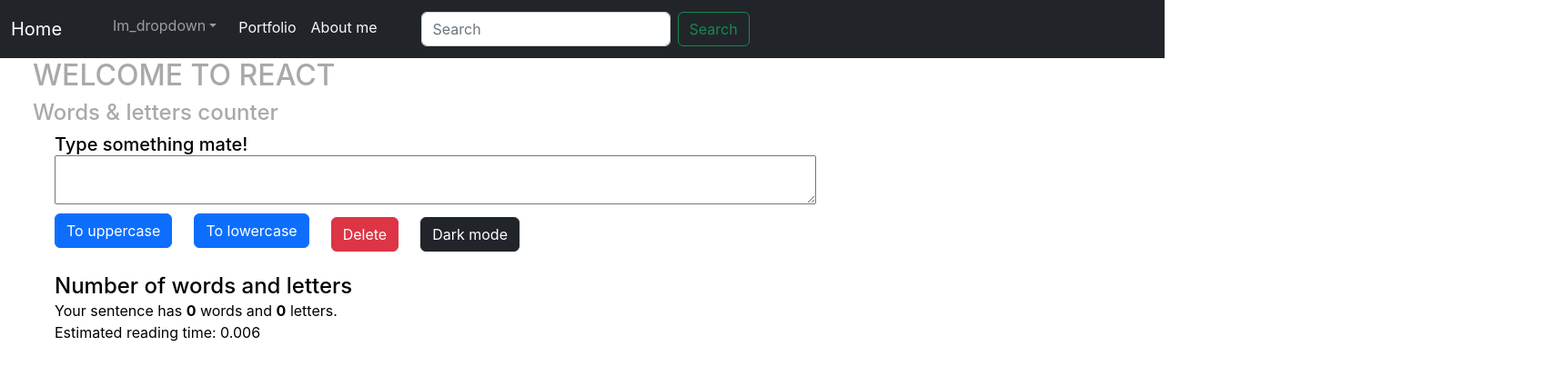
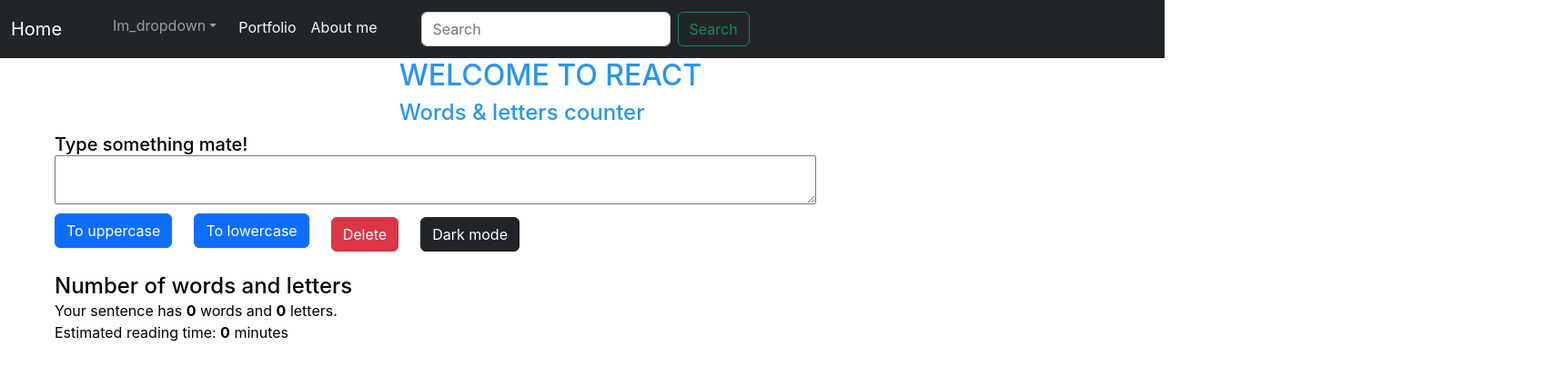
Before and after one commit to venkateshnani14/Reactjs-001, a React (Create React App) app: page / in a window 1280 px wide. Shown: the top 414 px of the page at 91% size, 1719 px wide, since content can reach past the window. Built offline with nearby package versions, Linux system fonts and the light colour scheme.

Commit message:
made changes

```diff
--- a/public/index.html
+++ b/public/index.html
@@ -7,7 +7,7 @@
     <meta name="theme-color" content="#000000" />
     <meta
       name="description"
-      content="This is a simple daily tasks web-app where you can signup and create your own list of things to do. "
+      content="This is a simple website that helps in calculating the approximate reading time of a given text,calculates number of words and letters in it,converts it from uppercase to lowercase , lowercase to uppercase.Site is still under development "
     />
     <link rel="apple-touch-icon" href="%PUBLIC_URL%/logo192.png" />
     <link href="https://cdn.jsdelivr.net/npm/bootstrap@5.2.3/dist/css/bootstrap.min.css" rel="stylesheet" integrity="sha384-rbsA2VBKQhggwzxH7pPCaAqO46MgnOM80zW1RWuH61DGLwZJEdK2Kadq2F9CUG65" crossorigin="anonymous">
--- a/src/App.css
+++ b/src/App.css
@@ -45,4 +45,5 @@
   margin-bottom: 14px;
   justify-content: center;
 }
-@media(max-width:500px){.mainone{width: 100vw;} #h2{color: rgb(43, 149, 236);font-size: x-large};#h2_2{color: darkgray;width: 100vw;}}
+@media(max-width:500px){.mainone{width: 100vw;} #h2{color: rgb(43, 149, 236);font-size: x-large};#h2_2{color: darkgray;width: 100vw;} #titlediv{margin: 0px 5%;}}
+#titlediv{display: flex;flex-direction: column;justify-content: center;}
--- a/src/App.js
+++ b/src/App.js
@@ -22,7 +22,7 @@
   })
 
   const [thestyle,setThestyle] = useState({
-  color:'darkgrey',
+  color:'rgb(43, 149, 236)',
   height:'100vh',
   margin:'0px'
   })
@@ -65,15 +65,15 @@
     {/* This is a warning alert—check it out! */}
     {/* </Alert> */}
     {/* <Alert title = {title}/> */}
-    <div className='container ms-4 col-4 pd-0 d-flex flex-column justify-content-center'>
+    <div id='titlediv' className='container col-4 pd-0 d-flex flex-column justify-content-center'>
     <div style={divstyle}><h2 className='mainone' id='h2'>WELCOME TO REACT</h2></div>
     <h4 style={divstyle} id='h2_2'>Words & letters counter</h4>
     </div>
     <Textarea/>
-    <div className='m-2 pd-1 d-flex'>
-      <div className='col-1 mt-4'>
+    {/* <div className='m-2 pd-1 d-flex'> */}
+      {/* <div className='col-1 mt-4'> */}
     {/* <button className='btn btn-primary txt-light ms-1 mt-1' onClick={happens}>Switch</button> */}
-      </div>
+      {/* </div> */}
       {/* when you use this routing code , also uncomment the css in the app.css file */}
     {/* <Routes> */}
     {/* <Route path='/about' element={<About/>}/> */}
@@ -83,9 +83,9 @@
     {/* </Routes> */}
     {/* </div> */}
     {/* <button className='btn btn-danger txt-light ms-4' onClick={clickme3}>Delete</button> */}
+    {/* </div> */}
+    {/* </Router> */}
     </div>
-    </div>
-    {/* </Router> */}
     </>
   );
   }
--- a/src/components/Textarea.js
+++ b/src/components/Textarea.js
@@ -106,7 +106,7 @@
         <button className='btn btn-dark txt-light ms-4 mt-2' onClick={clickme4}>{mode}</button>
         <h4 className='mb-0 mt-4'>Number of words and letters</h4>
         <p className='my-0'>Your sentence has <b>{text.split(' ').filter((element)=>{return element.length!=0}).length}</b> {words} and <b>{text.length}</b> letters.</p>
-        <p className='my-0'>Estimated reading time: {text.split(" ").length * 0.006}</p>
+        <p className='my-0'>Estimated reading time: <b>{text.split(" ").filter(()=>{return text.length!=0}).length * 0.006}</b> minutes</p>
    </div>
   )
 }
```
Also changed, not shown: 1 other file (tests, documents, lock files or other folders).
